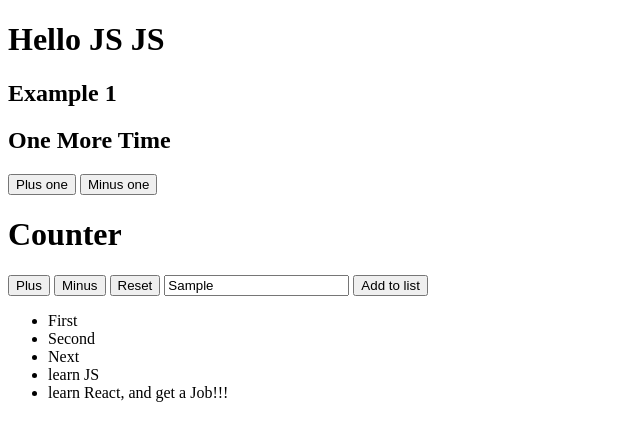
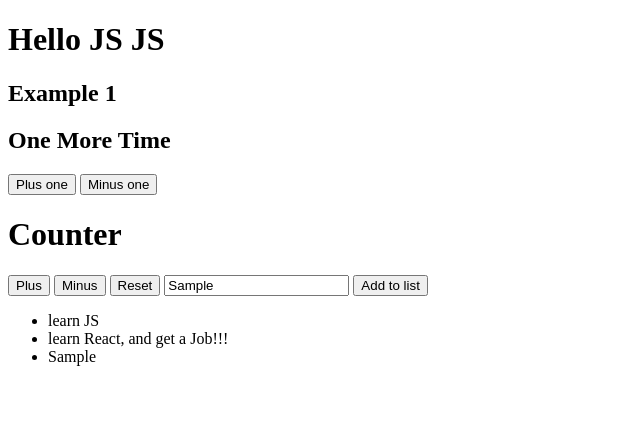
Before and after one commit to YehorKholodiuk/HTML-JS-react-example, a plain HTML site: page html-temp/index.html in a window 1280 px wide. Both pictures are taken after typing "Sample" into the empty fields and a click on the button "Add to list". Shown: the whole page, without its empty margins (0-640 px from the left). Drawn offline with Linux system fonts and the light colour scheme.

Commit message:
initial commit

```diff
--- a/html-temp/index.html
+++ b/html-temp/index.html
@@ -23,8 +23,8 @@
 <button onclick="minus()">Minus</button>
 <button onclick="reset()">Reset</button>
 
-<input type="text">
-<button>Add to list</button>
+<input type="text" id="ToDoInput">
+<button onclick="addToList()">Add to list</button>
 <ul id="list">
     <li>First</li>
     <li>Second</li>
--- a/html-temp/scripts.js
+++ b/html-temp/scripts.js
@@ -42,6 +42,7 @@ const list = [
 
 ]
 
+function Render(){
     list.forEach( el => {
             const listItem = document.createElement('li');
             const listItemText = document.createTextNode(el.title)
@@ -49,3 +50,16 @@ list.forEach( el => {
             document.getElementById('list').appendChild(listItem)
         }
     );
+}
+Render();
+function addToList(){
+    const toDoInputValue = document.getElementById('ToDoInput').value;
+    //console.log(v)
+    list.push({
+        id:Math.random(),
+        title:toDoInputValue
+    })
+    console.log(list)
+    document.getElementById('list').innerHTML = null;
+    Render();
+}
```
Lines whose indentation alone changed are shown as unchanged.
